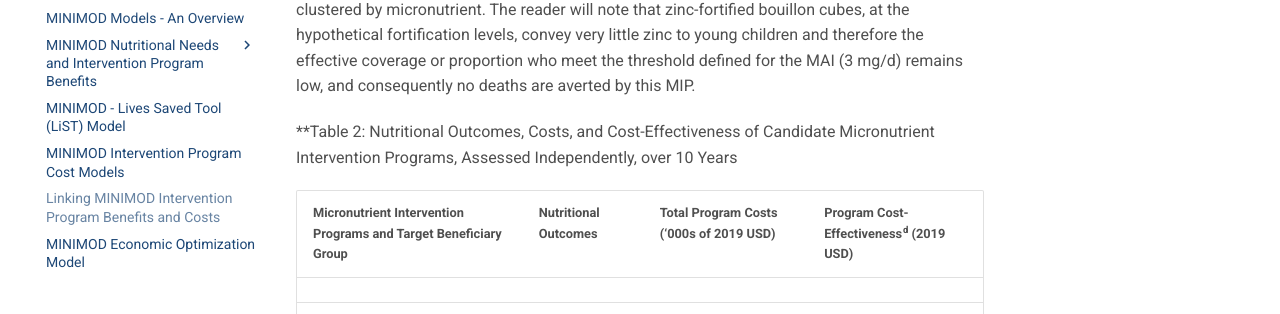
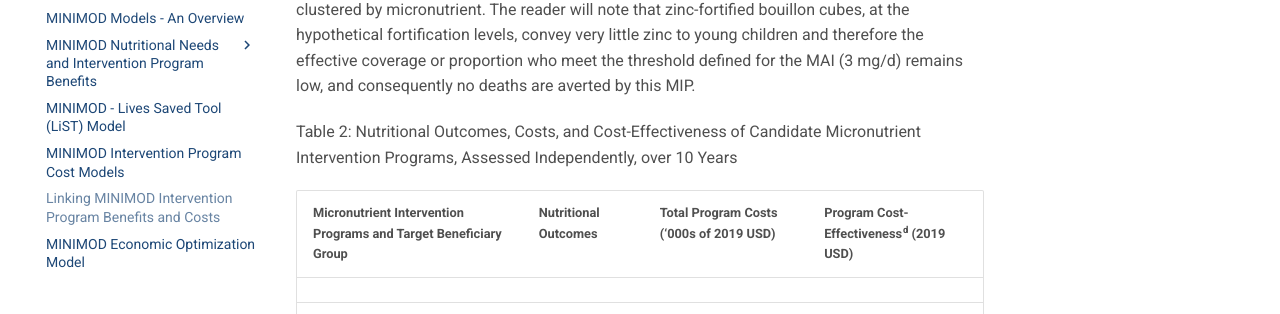
Before and after one commit to minimod-nutrition/minimod-website, an MkDocs documentation site: the page built from docs/minimod_models/minimod_linking/minimod_linking_text.md, in a window 1280 px wide and 900 px high, scrolled down 385 px. Shown: the part 138-452 px from the top of the window. Built offline with MkDocs 1.6.1 and Material for MkDocs 9.7.7, drawn with Linux system fonts in a browser that asks for light colours; nearby versions of some CDN libraries.

```diff
--- a/docs/minimod_models/minimod_linking/minimod_linking_text.md
+++ b/docs/minimod_models/minimod_linking/minimod_linking_text.md
@@ -11,7 +11,7 @@ reader will note that zinc-fortified bouillon cubes, at the hypothetical fortifi
 little zinc to young children and therefore the effective coverage or proportion who meet the threshold
 defined for the MAI (3 mg/d) remains low, and consequently no deaths are averted by this MIP.
 
-**Table 2: Nutritional Outcomes, Costs, and Cost-Effectiveness of Candidate Micronutrient Intervention
+Table 2: Nutritional Outcomes, Costs, and Cost-Effectiveness of Candidate Micronutrient Intervention
 Programs, Assessed Independently, over 10 Years
 
 | Micronutrient Intervention Programs and Target Beneficiary Group | Nutritional Outcomes | Total Program Costs (‘000s of 2019 USD)   | Program Cost-Effectiveness<sup>d</sup> (2019 USD)|
```
